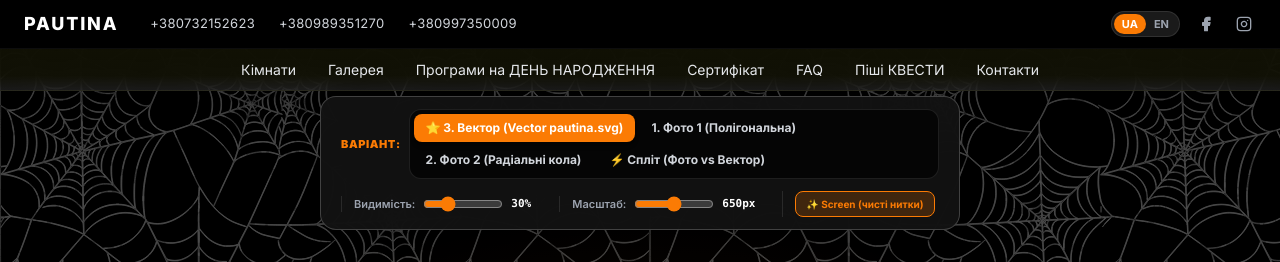
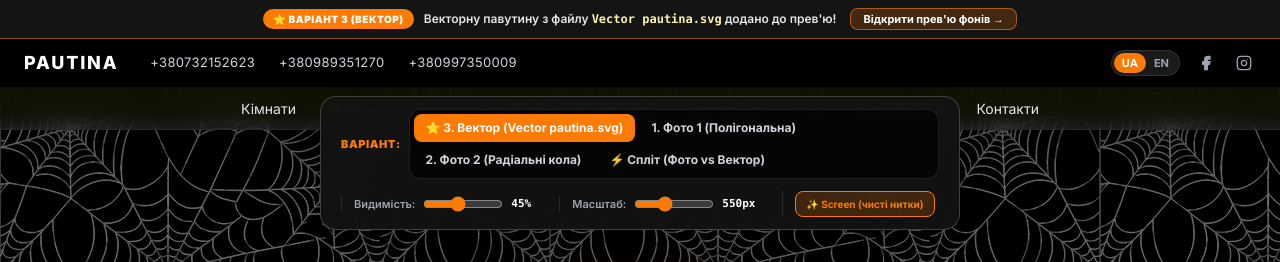
Before and after one commit to alisitskyi/pautina-website, a Next.js app: page /preview-patterns in a window 1280 px wide. Shown: the top 262 px of the page. Built offline with nearby package versions, Linux system fonts and the light colour scheme; no server answers.

Commit message:
feat: add top preview notification banner to header and optimize vector opacity

```diff
--- a/src/app/preview-patterns/page.tsx
+++ b/src/app/preview-patterns/page.tsx
@@ -7,8 +7,8 @@ import { Users, Clock, Sparkles, MapPin, Calendar, ArrowRight } from 'lucide-rea
 
 export default function PreviewPatternsPage() {
   const [selectedPattern, setSelectedPattern] = useState<'1' | '2' | '3' | 'split'>('3');
-  const [opacity, setOpacity] = useState<number>(30);
-  const [scale, setScale] = useState<number>(650);
+  const [opacity, setOpacity] = useState<number>(45);
+  const [scale, setScale] = useState<number>(550);
   const [blendMode, setBlendMode] = useState<'screen' | 'normal'>('screen');
 
   const getPatternUrl = (id: '1' | '2' | '3') => {
@@ -154,7 +154,7 @@ export default function PreviewPatternsPage() {
             backgroundSize: `${scale}px`,
             backgroundRepeat: 'repeat',
             opacity: opacity / 100,
-            mixBlendMode: blendMode,
+            mixBlendMode: selectedPattern === '3' ? 'normal' : blendMode,
           }}
         />
       )}
--- a/src/components/Header.tsx
+++ b/src/components/Header.tsx
@@ -12,6 +12,24 @@ export default function Header() {
 
   return (
     <header className="sticky top-0 z-50 shadow-2xl">
+      {/* ================= PREVIEW BANNER ================= */}
+      <div className="bg-[#141414] border-b border-[#fb7b04]/50 py-2 px-4 text-center text-xs shadow-md">
+        <div className="container mx-auto flex items-center justify-center gap-2.5 flex-wrap">
+          <span className="inline-flex items-center gap-1 px-2.5 py-0.5 rounded-full bg-[#fb7b04] text-white text-[10px] font-black uppercase tracking-wider shadow-sm">
+            ⭐ Варіант 3 (Вектор)
+          </span>
+          <span className="font-semibold text-gray-200">
+            Векторну павутину з файлу <code className="text-[#fbefab] font-mono font-bold">Vector pautina.svg</code> додано до прев&apos;ю!
+          </span>
+          <Link
+            href="/preview-patterns"
+            className="inline-flex items-center gap-1 bg-[#fb7b04]/20 hover:bg-[#fb7b04] border border-[#fb7b04]/60 text-white font-bold px-3 py-0.5 rounded-lg text-[11px] transition-all hover:scale-105 ml-1"
+          >
+            Відкрити прев&apos;ю фонів →
+          </Link>
+        </div>
+      </div>
+
       {/* ================= TIER 1: Top Bar (Authentic Pautina) ================= */}
       <div className="bg-[#000000] border-b border-white/5 py-2.5 px-4 sm:px-6">
         <div className="container mx-auto flex justify-between items-center gap-4 max-w-7xl">
```
Also changed, not shown: public/images/pautina_variant_3_vector_mockup.jpg (added).
